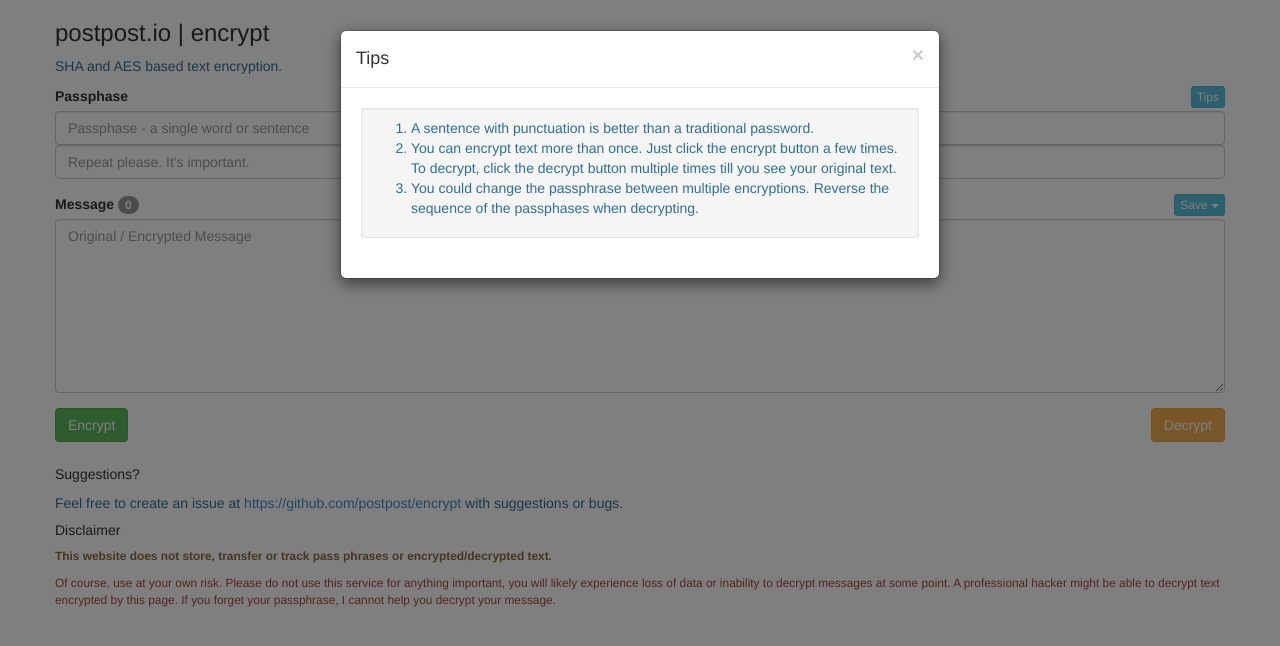
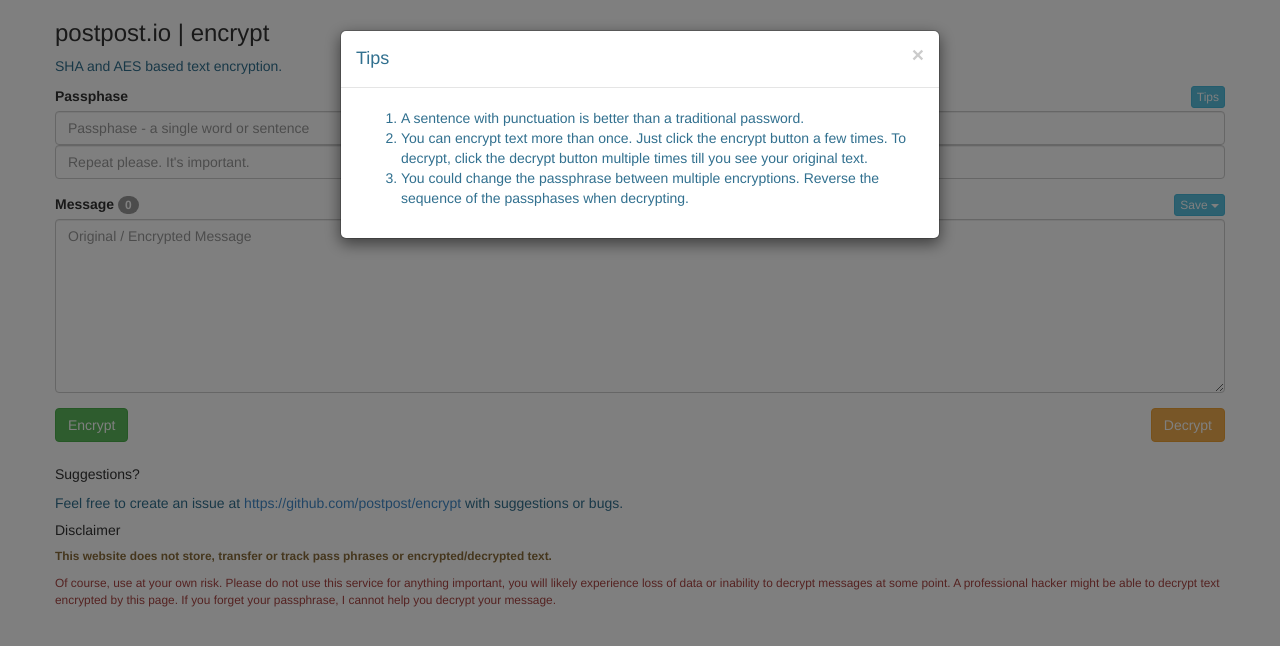
Before and after one commit to khilnani/quickedit.org, a plain HTML site: page index.html in a window 1280 px wide. Both pictures are taken after a click on the button "Tips". Drawn offline with Linux system fonts and the light colour scheme.

Commit message:
Update index.html

```diff
--- a/index.html
+++ b/index.html
@@ -80,18 +80,16 @@
   <div class="modal fade" id="tips" tabindex="-1" role="dialog" aria-labelledby="Tips" aria-hidden="true" data-keyboard="true">
     <div class="modal-dialog">
       <div class="modal-content">
-        <div class="modal-header">
+        <div class="modal-header" id="tipsHeader">
           <button type="button" class="close" data-dismiss="modal" aria-hidden="true">&times;</button>
-          <h4 class="modal-title" id="myModalLabel">Tips</h4>
+          <h4 class="modal-title text-info" id="tipsLabel">Tips</h4>
         </div>
         <div class="modal-body">
-          <div class="well well-sm">
-            <ol>
-              <li class="text-info">A sentence with punctuation is better than a traditional password.
-              <li class="text-info">You can encrypt text more than once. Just click the encrypt button a few times. To decrypt, click the decrypt button multiple times till you see your original text.</li>
-              <li class="text-info">You could change the passphrase between multiple encryptions. Reverse the sequence of the passphases when decrypting.</li>
-            </ol>
-          </div>
+          <ol>
+            <li class="text-info">A sentence with punctuation is better than a traditional password.
+            <li class="text-info">You can encrypt text more than once. Just click the encrypt button a few times. To decrypt, click the decrypt button multiple times till you see your original text.</li>
+            <li class="text-info">You could change the passphrase between multiple encryptions. Reverse the sequence of the passphases when decrypting.</li>
+          </ol>
         </div>
       </div>
     </div>
```
